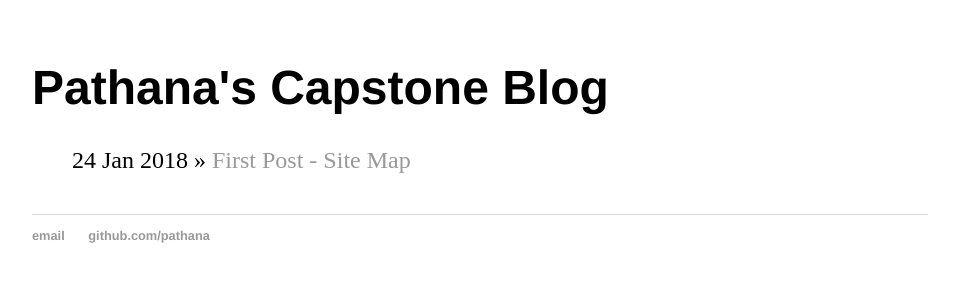
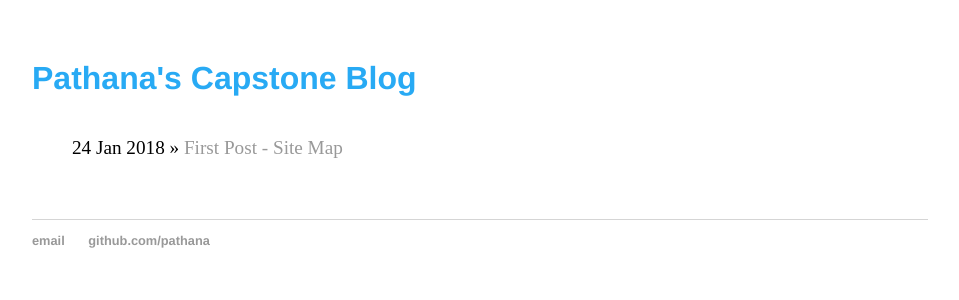
Before and after one commit to pathana/pathana.github.io, a Jekyll site: the page built from blog/index.html, in a window 1280 px wide. Shown: the top 300 px of the page, without its empty margins (160-1119 px from the left). Built offline with Jekyll 4.4.1, drawn with Linux system fonts in a browser that asks for light colours.

Commit message:
Updated H1, ul posts, added img

```diff
--- a/css/main.css
+++ b/css/main.css
@@ -2,42 +2,54 @@ body {
     margin: 60px auto;
     width: 70%;
 }
+
 nav ul, footer ul {
     font-family:'Helvetica', 'Arial', 'Sans-Serif';
     padding: 0px;
     list-style: none;
     font-weight: bold;
 }
+
 nav ul li, footer ul li {
     display: inline;
     margin-right: 20px;
 }
+
 a {
     text-decoration: none;
     color: #999;
 }
+
 a:hover {
     text-decoration: underline;
 }
+
 h1 {
-    font-size: 3em;
+    font-size: 2em;
+    color: #28aaf4;
     font-family:'Helvetica', 'Arial', 'Sans-Serif';
 }
+
 p {
     font-size: 1.5em;
     line-height: 1.4em;
     color: #333;
 }
+
 footer {
     border-top: 1px solid #d5d5d5;
     font-size: .8em;
 }
 
 ul.posts {
-    margin: 20px auto 40px;
-    font-size: 1.5em;
+    margin: 40px auto 60px;
+    font-size: 1.2em;
 }
 
 ul.posts li {
     list-style: none;
 }
+
+img {
+    text-align: center;
+}
```
